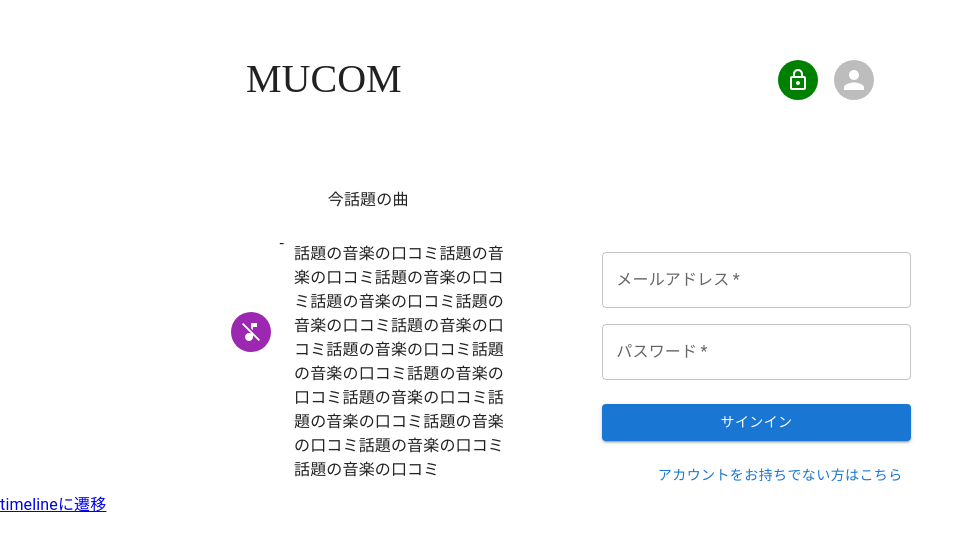
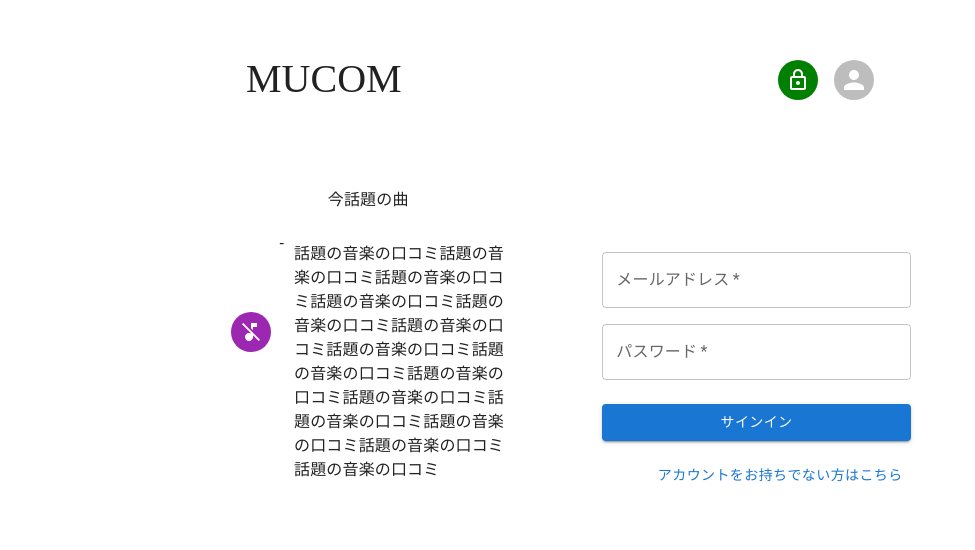
Before and after one commit to kenji-kk/mucom-nextjs, a Next.js app: page / in a window 1280 px wide. Shown: the part 108-658 px from the top of the page, without its empty margins (0-975 px from the left). Built offline with nearby package versions, Linux system fonts and the light colour scheme; no server answers.

Commit message:
不要部分消去

```diff
--- a/components/organisms/SigninPage.tsx
+++ b/components/organisms/SigninPage.tsx
@@ -179,7 +179,8 @@ export const SigninPage: VFC<PROPS> = ({ setFormToggle }) => {
                             <MusicOffIcon />
                           </Avatar>
                         </Box>
-            -            <Typography sx={{ width: "100%", margin: "10px" }}>
+                        -{" "}
+                        <Typography sx={{ width: "100%", margin: "10px" }}>
                           話題の音楽の口コミ話題の音楽の口コミ話題の音楽の口コミ話題の音楽の口コミ話題の音楽の口コミ話題の音楽の口コミ話題の音楽の口コミ話題の音楽の口コミ話題の音楽の口コミ話題の音楽の口コミ話題の音楽の口コミ話題の音楽の口コミ話題の音楽の口コミ話題の音楽の口コミ
                         </Typography>
                       </Box>
@@ -247,9 +248,6 @@ export const SigninPage: VFC<PROPS> = ({ setFormToggle }) => {
               </Box>
             </Box>
           </Container>
-          <Typography>
-            <Link href="/timeline">timelineに遷移</Link>
-          </Typography>
         </ThemeProvider>
       )}
     </>
```
